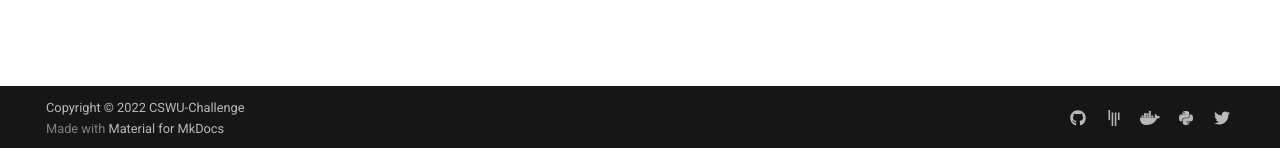
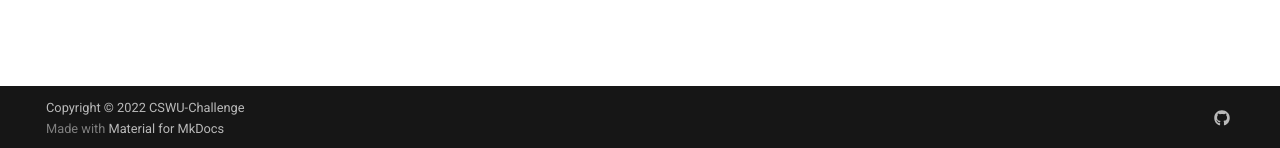
Before and after one commit to CSWU-Challenge/CSWU-Challenge.github.io, an MkDocs documentation site: the page built from docs/download/README.md, in a window 1280 px wide. Shown: the part 749-897 px from the top of the page. Built offline with MkDocs 1.6.1 and Material for MkDocs 9.7.7, drawn with Linux system fonts in a browser that asks for light colours; comment, search, counter and statistics services are not loaded.

Commit message:
remove icons

```diff
--- a/mkdocs.yml
+++ b/mkdocs.yml
@@ -122,14 +122,6 @@ extra:
   social:
     - icon: fontawesome/brands/github
       link: https://github.com/CSWU-Challeng/CSWU-Challenge.github.io
-    - icon: fontawesome/brands/gitter
-      link: https://gitter.im/squidfunk/mkdocs-material
-    - icon: fontawesome/brands/docker
-      link: https://hub.docker.com/r/squidfunk/mkdocs-material/
-    - icon: fontawesome/brands/python
-      link: https://pypi.org/project/mkdocs-material/
-    - icon: fontawesome/brands/twitter
-      link: https://twitter.com/squidfunk
 
 # Other java
 extra_javascript:
```
